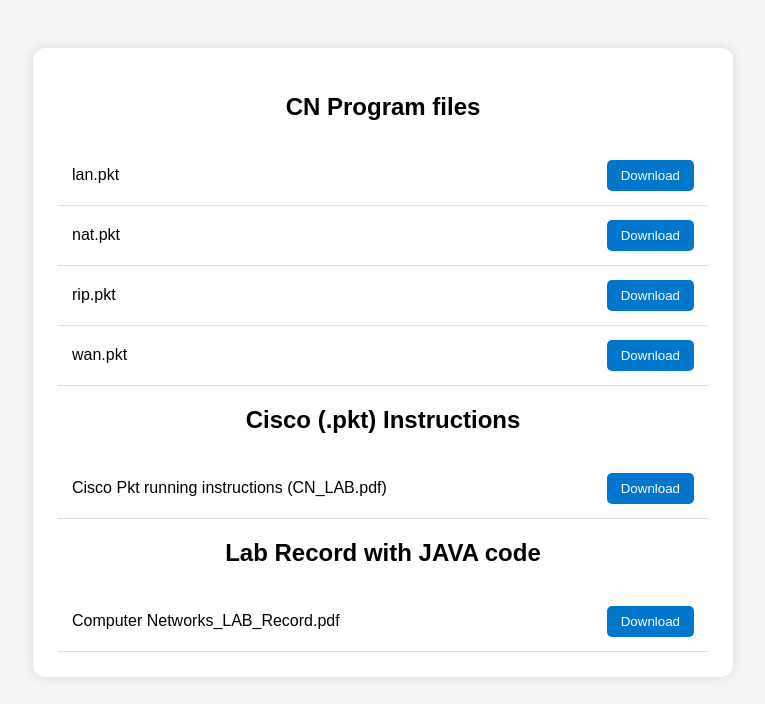
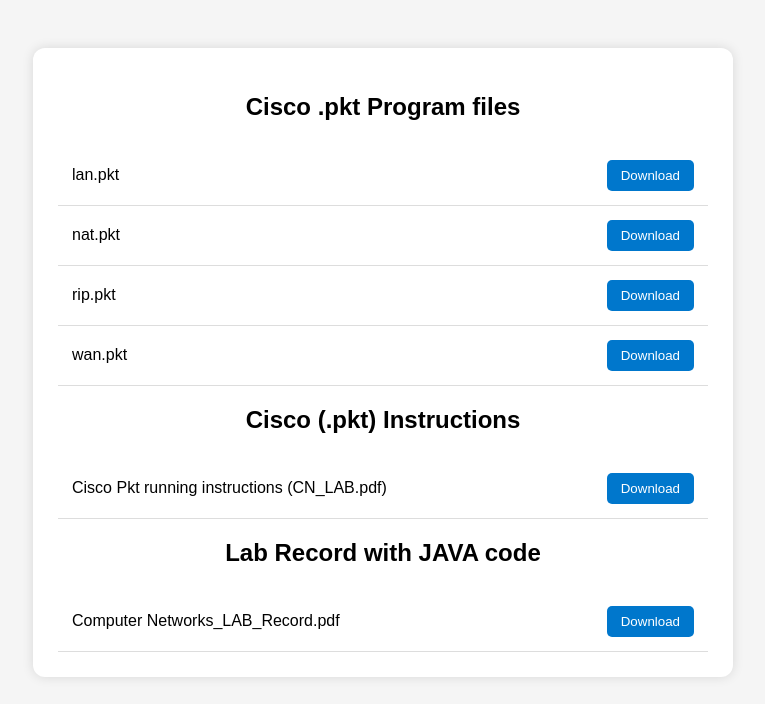
Before and after one commit to lazyPanda-UPK/CN, a plain HTML site: page cisco/index.html in a window 1280 px wide. Shown: the whole page, without its empty margins (257-1022 px from the left). Drawn offline with Linux system fonts and the light colour scheme.

Commit message:
Update index.html

```diff
--- a/cisco/index.html
+++ b/cisco/index.html
@@ -50,7 +50,7 @@
 </head>
 <body>
     <div class="container">
-        <h2>CN Program files</h2>
+        <h2>Cisco .pkt Program files</h2>
 
         <div class="file-item">
             <span>lan.pkt</span>
```
